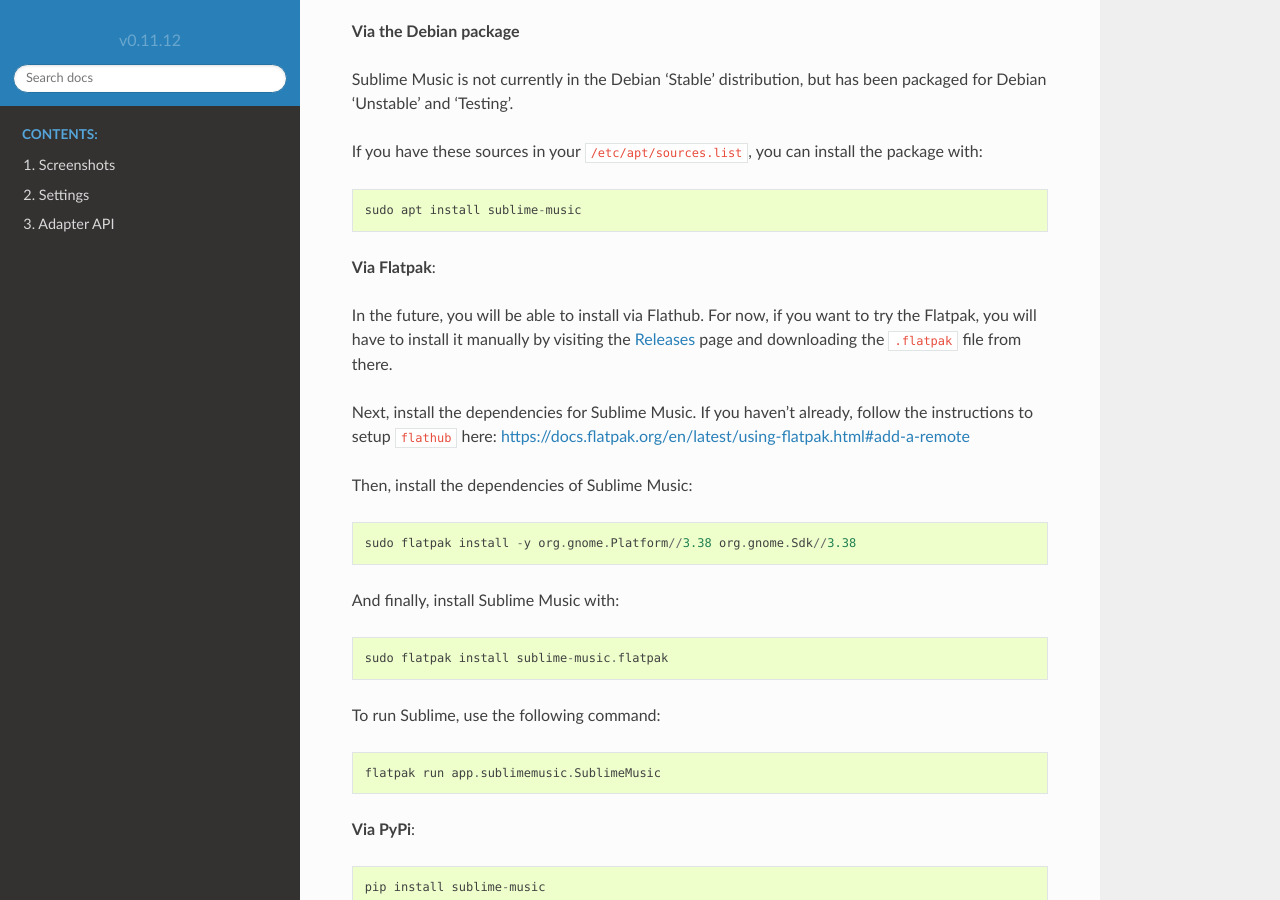
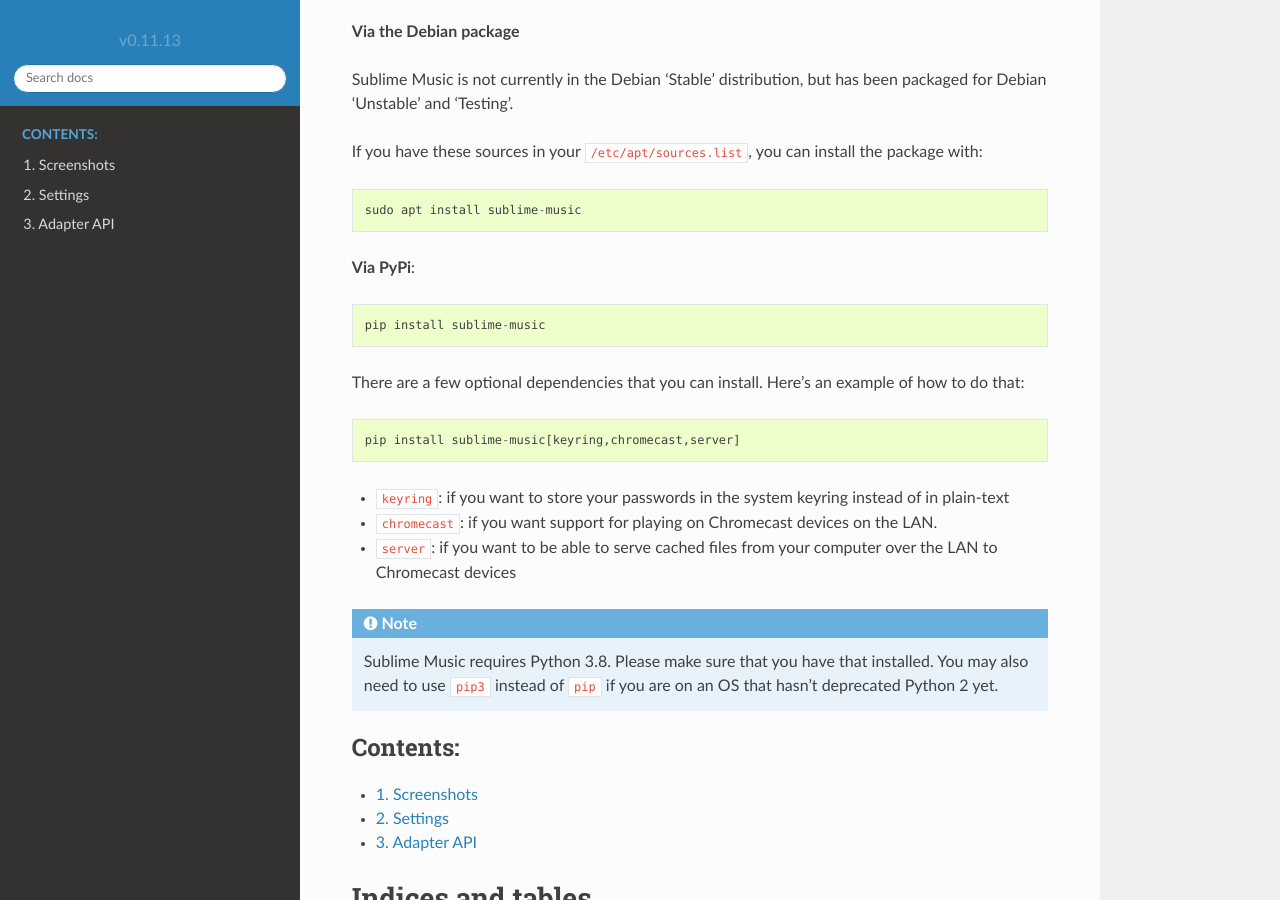
Before and after one commit to sublime-music/sublime-music, a Sphinx documentation site: the page built from docs/index.rst, in a window 1280 px wide and 900 px high, scrolled down 2855 px. Built offline with Sphinx 7.4.7 and the Read the Docs theme 2.0.0, drawn with Linux system fonts in a browser that asks for light colours; pages that are not in the unit, such as notebooks, are missing from menus.

Commit message:
flatpak: deprecate official support
See #309

```diff
--- a/docs/index.rst
+++ b/docs/index.rst
@@ -109,30 +109,6 @@
 
     sudo apt install sublime-music
 
-**Via Flatpak**:
-
-In the future, you will be able to install via Flathub. For now, if you want to
-try the Flatpak, you will have to install it manually by visiting the Releases_
-page and downloading the ``.flatpak`` file from there.
-
-Next, install the dependencies for Sublime Music. If you haven't already, follow
-the instructions to setup ``flathub`` here:
-https://docs.flatpak.org/en/latest/using-flatpak.html#add-a-remote
-
-Then, install the dependencies of Sublime Music::
-
-    sudo flatpak install -y org.gnome.Platform//3.38 org.gnome.Sdk//3.38
-
-And finally, install Sublime Music with::
-
-    sudo flatpak install sublime-music.flatpak
-
-To run Sublime, use the following command::
-
-    flatpak run app.sublimemusic.SublimeMusic
-
-.. _Releases: https://gitlab.com/sublime-music/sublime-music/-/releases
-
 **Via PyPi**::
 
     pip install sublime-music
--- a/setup.cfg
+++ b/setup.cfg
@@ -1,6 +1,6 @@
 [flake8]
 extend-ignore = E203, E402, E722, E731, W503, ANN002, ANN003, ANN101, ANN102, ANN204
-exclude = .git,__pycache__,build,dist,flatpak,.venv
+exclude = .git,__pycache__,build,dist,.venv
 max-line-length = 88
 suppress-none-returning = True
 suppress-dummy-args = True
@@ -56,7 +56,6 @@
 addopts =
     -vvv
     --doctest-modules
-    --ignore-glob='flatpak'
     --ignore-glob='cicd'
     --cov=sublime_music
     --cov-report html
--- a/sublime_music/__init__.py
+++ b/sublime_music/__init__.py
@@ -1 +1 @@
-__version__ = "0.11.12"
+__version__ = "0.11.13"
```
Also changed, not shown: CHANGELOG.rst (+7 -0 lines), CONTRIBUTING.md (+0 -12 lines), README.rst (+0 -24 lines), pyproject.toml (+1 -8 lines), .gitlab-ci.yml, 8 other files.
